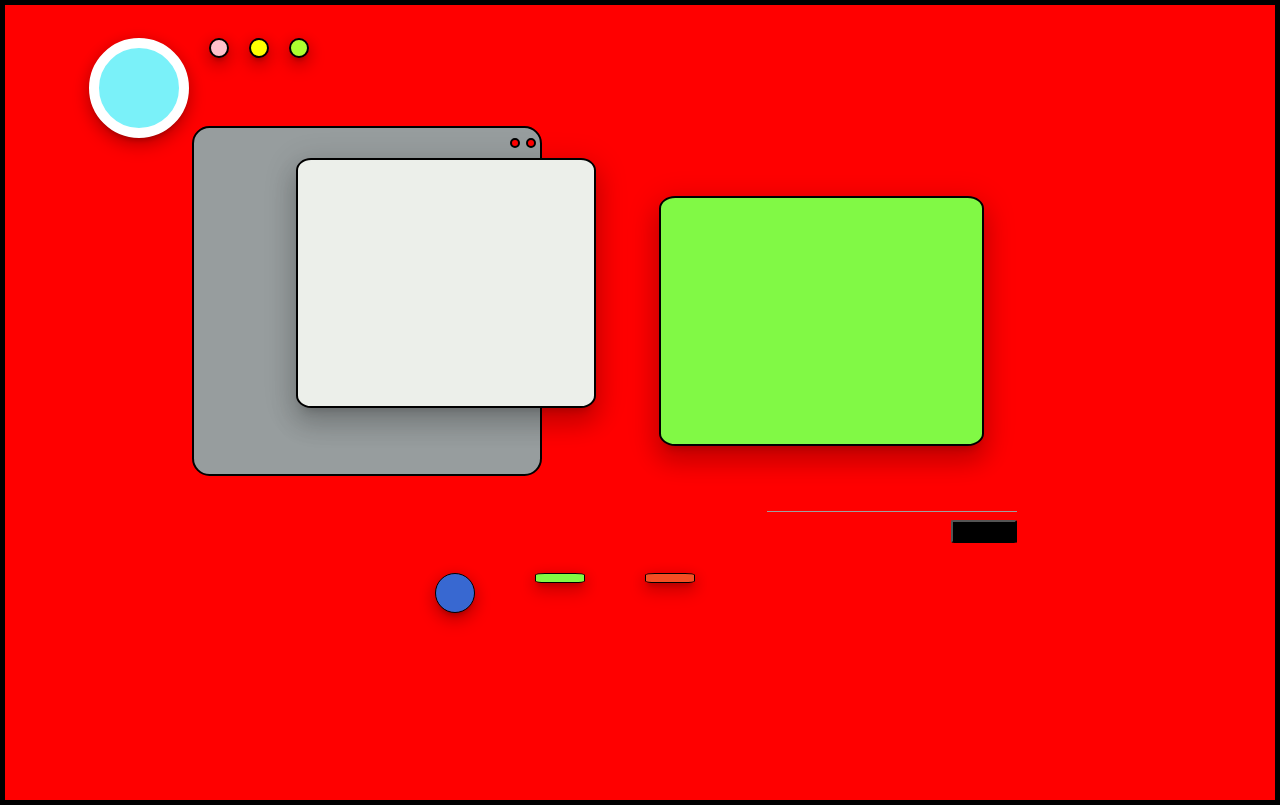
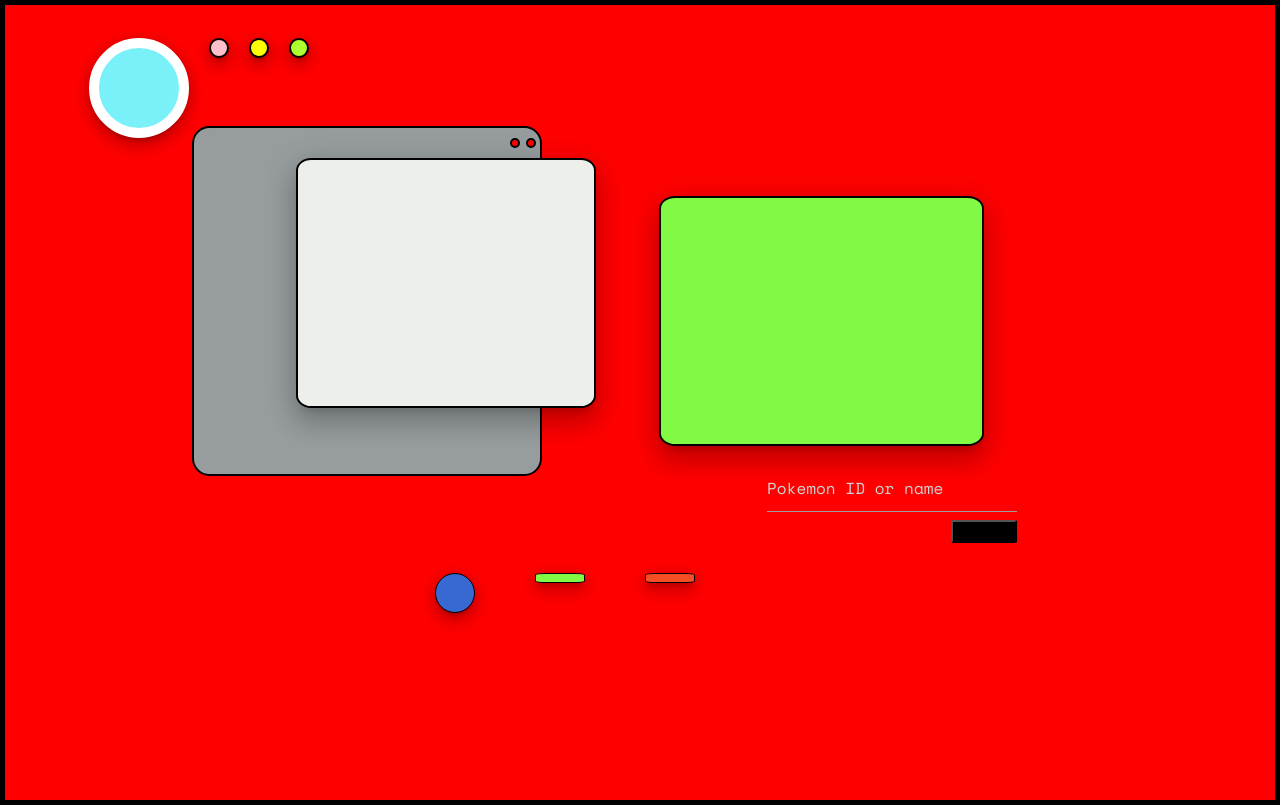
Before and after one commit to jihaekim/pokedex, a plain HTML site: page index.html in a window 1280 px wide. Drawn offline with nearby package versions, Linux system fonts and the light colour scheme.

Commit message:
added placeholder

```diff
--- a/index.html
+++ b/index.html
@@ -39,7 +39,7 @@
 
 <!-- creating a search button to search pokemon -->
 <form id="search-form">
-    <input autocomplete="off" id="search-value" type="search">
+    <input autocomplete="off" placeholder= "Pokemon ID or name" id="search-value" type="search">
     <input id= "search-button" type = "submit" value = "Search">
 </form>
 
```
